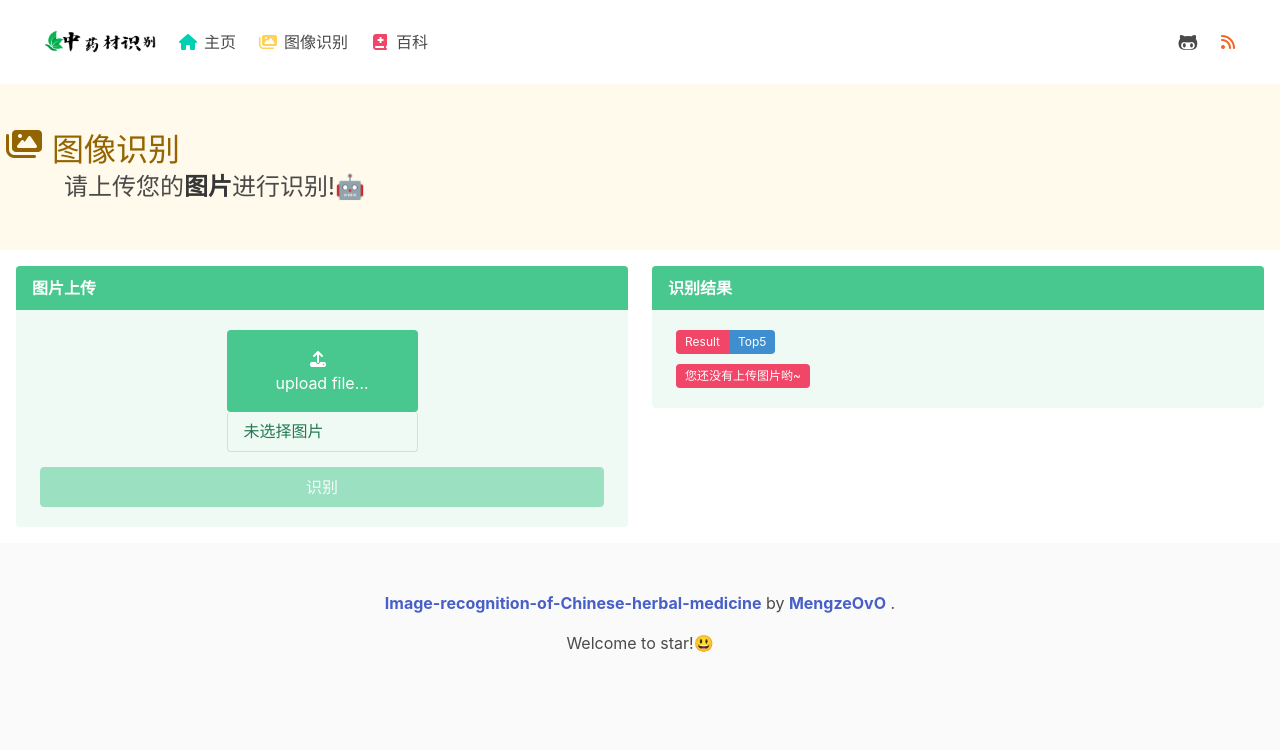
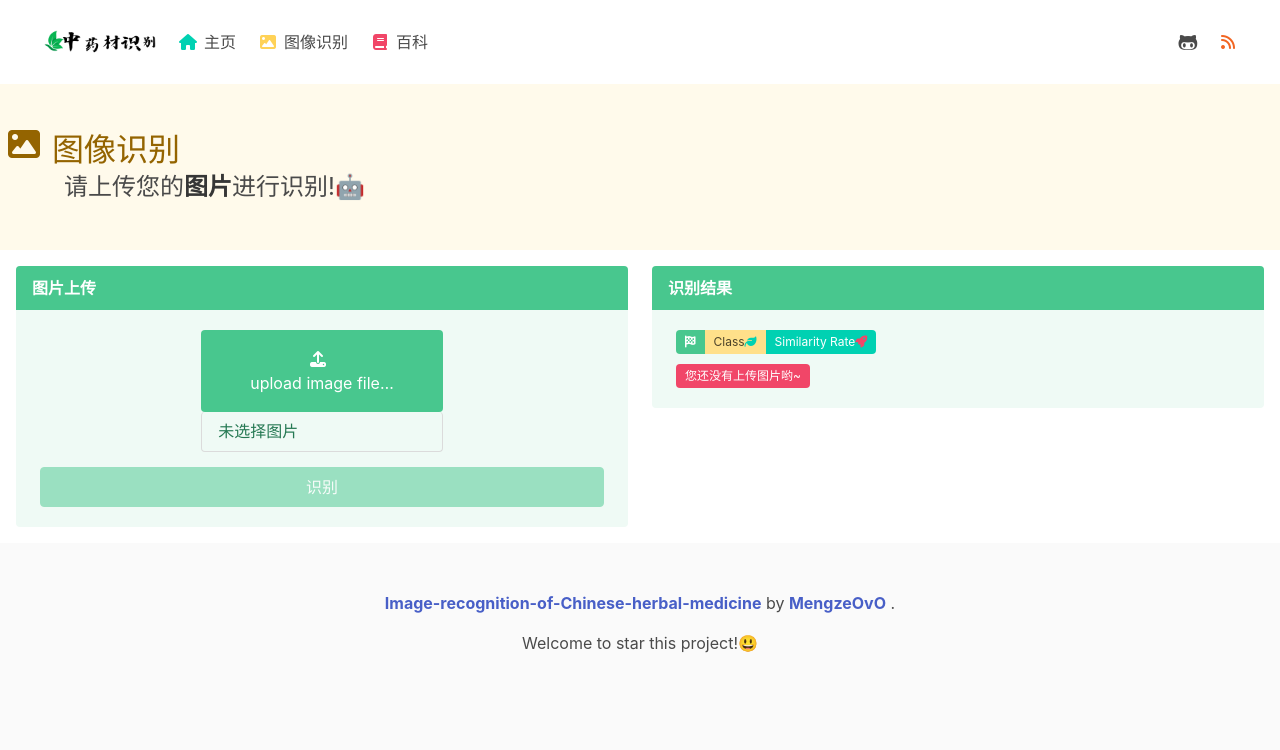
Before and after one commit to mengze666/Image-recognition-of-Chinese-herbal-medicine, a Python web app: template templates/predict.html in a window 1280 px wide. Shown: the top 750 px of the page. Run offline with Jinja, Linux system fonts and the light colour scheme; the template is opened without the code that fills it, so the values that code supplies are empty; some libraries are stand-ins or nearby versions.

Commit message:
更新了部分内容

```diff
--- a/templates/baike.html
+++ b/templates/baike.html
@@ -15,7 +15,7 @@
                 <div class="bd-hero-body">
                     <div class="bd-hero-heading">
                         <h1 class="title">
-                            <span class="icon"><i class="fas fa-book-medical"></i></span>
+                            <span class="icon"><i class="fa-solid fa-book"></i></span>
                             <p>百科</p>
                         </h1>
                         <div class="subtitle is-4">
--- a/templates/nav_footer.html
+++ b/templates/nav_footer.html
@@ -3,7 +3,7 @@
 <head>
     <meta charset="UTF-8">
     <title>Title</title>
-    <!-- our project just needs Font Awesome Solid + Brands -->
+<!-- CSS引入 -->
     <link rel="stylesheet" type="text/css" href="{{ url_for('static', filename='css/fontawesome.min.css') }}"/>
     <link rel="stylesheet" type="text/css" href="{{ url_for('static', filename='css/brands.min.css') }}"/>
     <link rel="stylesheet" type="text/css" href="{{ url_for('static', filename='css/solid.min.css') }}"/>
@@ -11,6 +11,7 @@
     <link rel="stylesheet" type="text/css" href="{{ url_for('static', filename='css/main.css') }}"/>
 </head>
 <body>
+<!-- 页眉 -->
     <nav class="navbar bd-navbar" role="navigation" aria-label="main navigation">
         <div class="navbar-brand">
             <a class="navbar-item" href="/">
@@ -46,7 +47,7 @@
               <a class="navbar-item bd-navbar-item bd-navbar-item-images"
                 href="/predict">
                 <span class="icon has-text-images">
-                    <i class="far fa-images"></i>
+                    <i class="fa-regular fa-image"></i>
                 </span>
                 <span>图像识别</span>
               </a>
@@ -54,7 +55,7 @@
               <a class="navbar-item bd-navbar-item bd-navbar-item-love"
                 href="/baike">
                 <span class="icon has-text-love">
-                    <i class="fas fa-book-medical"></i>
+                    <i class="fa-solid fa-book"></i>
                 </span>
                 <span>百科</span>
               </a>
@@ -111,12 +112,13 @@
         </div>
     </nav>
 
+<!-- 内容 -->
     <div>
         {% block content %}
-        <!-- 主要内容 -->
         {% endblock %}
     </div>
 
+<!-- 页脚 -->
     <footer class="footer">
         <div class="content has-text-centered">
             <p>
@@ -126,11 +128,12 @@
                 </a>.
             </p>
             <p>
-                Welcome to star!😃
+                Welcome to star this project!😃
             </p>
         </div>
     </footer>
 
+<!-- JS引入 -->
     <script src="{{ url_for('static', filename='js/jquery-1.8.3.min.js') }}"></script>
     <script src="{{ url_for('static', filename='js/main.js') }}"></script>
 </body>
--- a/templates/predict.html
+++ b/templates/predict.html
@@ -15,7 +15,7 @@
                 <div class="bd-hero-heading">
                     <h1 class="title">
                         <span class="icon">
-                          <i class="fas fa-images"></i>
+                          <i class="fa-regular fa-image"></i>
                         </span>
                         <p>图像识别</p>
                     </h1>
@@ -35,7 +35,7 @@
           </div>
           <div class="message-body">
             <form id="upload-file" method="POST" enctype="multipart/form-data">
-                <div id="predict-file" class="file  is-boxed is-success is-centered">
+                <div id="predict-file" class="file is-boxed is-success is-centered">
                   <label class="file-label">
                     <input class="file-input" type="file" accept="image/png, image/jpeg, image/webp" name="file">
                     <span class="file-cta">
@@ -43,7 +43,7 @@
                         <i class="fas fa-upload"></i>
                       </span>
                       <span class="file-label">
-                        upload file…
+                        upload image file…
                       </span>
                     </span>
                     <span class="file-name">
@@ -64,17 +64,20 @@
           <div class="message-body">
             <div class="control">
                 <div class="tags has-addons m-0">
-                  <span class="tag is-danger">Result</span>
-                  <span class="tag is-info">Top5</span>
+                    <span class="tag is-success"><i class="fa-regular fa-flag-checkered"></i></span>
+                    <span class="tag is-warning">Class<i class="fa-solid fa-leaf has-text-primary"></i></span>
+                    <span class="tag is-primary">Similarity Rate <i class="fa-solid fa-rocket  has-text-danger"></i></span>
                 </div>
             {% if result %}
               {% for key, value in result.items()%}
                   <div class="tags has-addons m-0">
-                      <span class="tag is-info">Top{{ loop.index }}</span>
-                      <span class="tag is-success">
-                          <a href="/baike/detail/{{ key }}" class="">{{ key }}</a>
+                      <span class="tag is-success"><i class="fa-solid fa-{{ loop.index }}"></i></span>
+                      <span class="tag is-warning">
+                          <a href="/baike/detail/{{ key }}" class="has-text-link">{{ key }}</a>
                       </span>
-                      <span class="tag is-warning">{{ value }}%</span>
+                      <span class="tag is-primary">{{ value }}%<i class="fa-solid fa-fire has-text-danger"></i></span>
+
+
                   </div>
               {% endfor %}
             {% else %}
```
